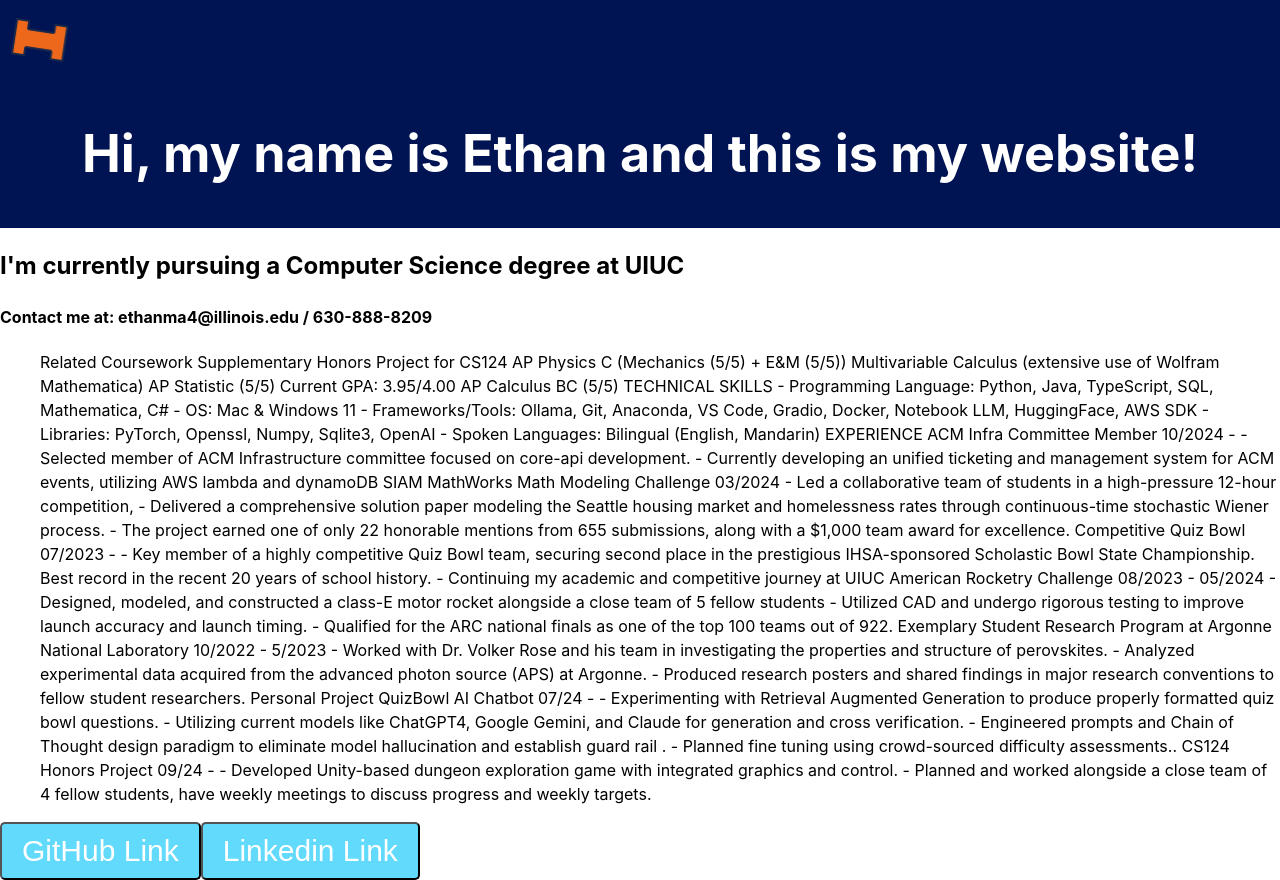
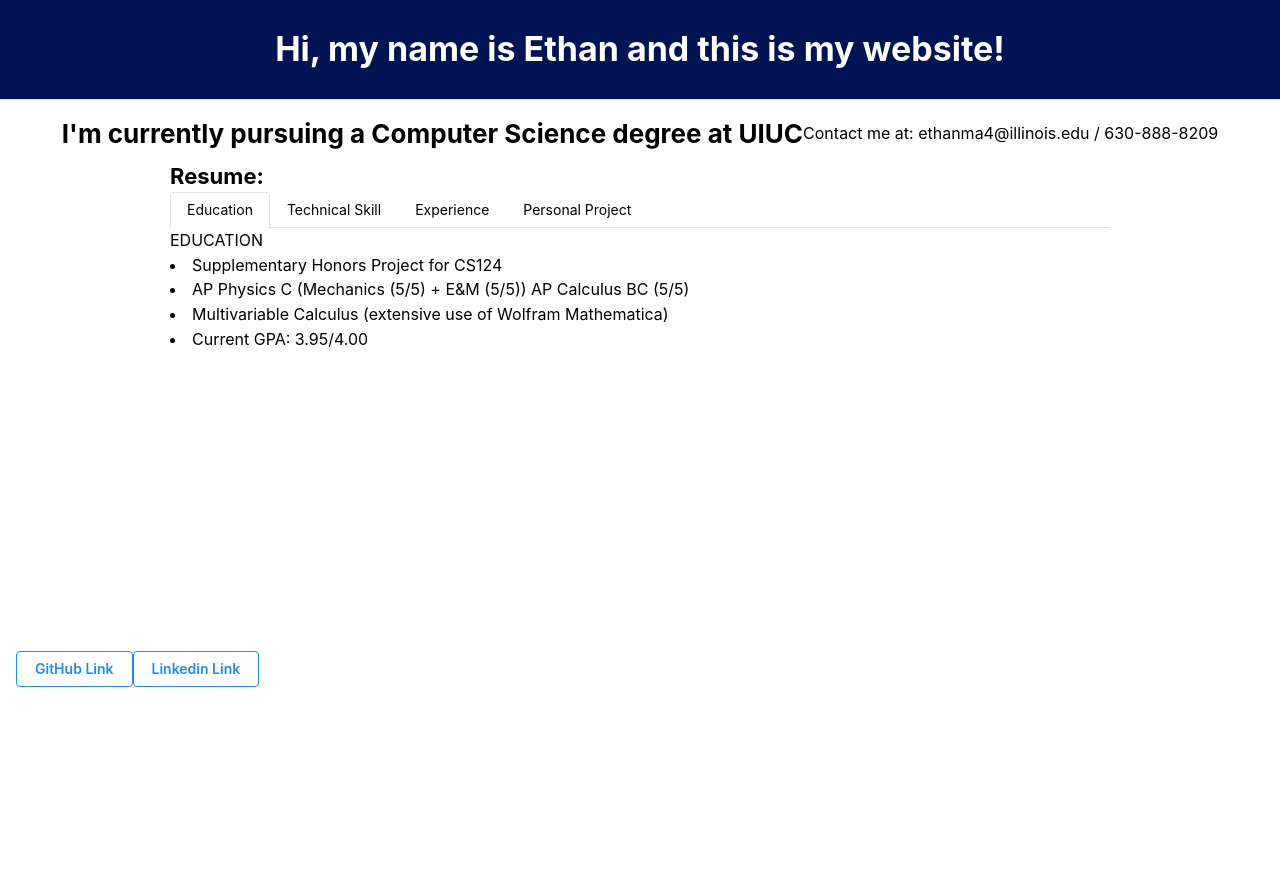
Before and after one commit to EthM370/ethm370.github.io, a React (Create React App) app in the folder webcity/: page / in a window 1280 px wide. After the commit the page ends 800 px from the top, so only its background shows below. Built offline with nearby package versions, Linux system fonts and the light colour scheme.

Commit message:
New Layout

```diff
--- a/webcity/src/App.css
+++ b/webcity/src/App.css
@@ -1,10 +1,3 @@
-body {
-  margin: 0; /* Remove default margin */
-  line-height: 1.5; /* Improve legibility */
-  align-items: center;
-  justify-content: center;
-  flex-direction: column;
-}
 
 .App-logo {
   height: 10vmin;
@@ -19,14 +12,6 @@
   }
 }
 
-.App-container {
-  margin-left: auto;
-  margin-right: auto;
-  width: auto;
-  display: flex;
-  justify-content: center;
-  align-items: center;
-}
 
 
 .App-header {
@@ -41,15 +26,6 @@
 }
 
 
-.linkButton {
-  padding: 10px 20px;
-  border-radius: 5px;
-  background-color: #61dafb;
-  transition: background-color 0.3s;
-  color: white;
-  font-size: 30px;
-}
-
 
 @keyframes App-logo-spin {
   from {
--- a/webcity/src/App.tsx
+++ b/webcity/src/App.tsx
@@ -1,7 +1,9 @@
 import React from 'react';
 import logo from './image.png';
-import { MantineProvider, Group, List, Skeleton, Button, Title, SimpleGrid, Flex, AppShell, Container, Center, Box} from '@mantine/core';
-import './App.css';
+import { MantineProvider, Tabs, List, Center, Button, Title, Flex, AppShell, Container} from '@mantine/core';
+import '@mantine/core/styles.css'
+import './App.css'
+import { ListFormat } from 'typescript';
 
 
 function App() {
@@ -11,77 +13,102 @@
 
   return (
     <MantineProvider>
-
       <AppShell
-        header={{ height: '10px'}}
-        navbar={{
-          width: 300,
-          breakpoint: 'sm',
-        }}
+        header={{ height: '100px' }}
         padding="md"
       >
       <AppShell.Header className="App-header">
-        <img src={logo} className="App-logo" alt="logo" />
-        <Title order={1}>Hi, my name is Ethan and this is my website!</Title>
+
+        <Title order={1} left={logo}>Hi, my name is Ethan and this is my website!</Title>
       </AppShell.Header>
-      <div className="App-container">
         <AppShell.Main>
+            <Center>
               <Title order={2}>I'm currently pursuing a Computer Science degree at UIUC</Title>
-            <Container>
-              <Title order={4}> Contact me at: ethanma4@illinois.edu / 630-888-8209 </Title>
-            </Container>
+              Contact me at: ethanma4@illinois.edu / 630-888-8209
+            </Center>
+
+            <Container style={{ height: '500px', alignItems: 'center', justifyContent: 'center', padding:"10px" }} >
+            <Title order={3}>Resume:</Title>
+            <Tabs defaultValue="education" variant="outline">
+              <Tabs.List>
+                <Tabs.Tab value="education">
+                  Education
+                </Tabs.Tab>
+                <Tabs.Tab value="skill">
+                  Technical Skill
+                </Tabs.Tab>
+                <Tabs.Tab value="experience">
+                  Experience
+                </Tabs.Tab>
+                <Tabs.Tab value="pp">
+                  Personal Project
+                </Tabs.Tab>
+              </Tabs.List>
+              <Tabs.Panel value="education">
+              EDUCATION
                 <List>
-
-            Related Coursework
-            Supplementary Honors Project for CS124 AP Physics C (Mechanics (5/5) + E&M (5/5)) Multivariable Calculus (extensive use of Wolfram Mathematica) AP Statistic (5/5)
-            Current GPA: 3.95/4.00 AP Calculus BC (5/5)
-
+                  <List.Item>Supplementary Honors Project for CS124 </List.Item>
+                  <List.Item>AP Physics C (Mechanics (5/5) + E&M (5/5)) AP Calculus BC (5/5) </List.Item>
+                  <List.Item>Multivariable Calculus (extensive use of Wolfram Mathematica) </List.Item>
+                  <List.Item>Current GPA: 3.95/4.00 </List.Item>
+                </List>
+              </Tabs.Panel>
+              <Tabs.Panel value="skill">
               TECHNICAL SKILLS
-            - Programming Language: Python, Java, TypeScript, SQL, Mathematica, C#
-            - OS: Mac & Windows 11
-            - Frameworks/Tools: Ollama, Git, Anaconda, VS Code, Gradio, Docker, Notebook LLM, HuggingFace, AWS SDK
-            - Libraries: PyTorch, Openssl, Numpy, Sqlite3, OpenAI
-            - Spoken Languages: Bilingual (English, Mandarin)
-
-            EXPERIENCE
-            ACM Infra Committee Member 10/2024 -
+                <List>
+                  <List.Item>- Programming Language: Python, Java, TypeScript, SQL, Mathematica, C#</List.Item>
+                  <List.Item>- OS: Mac & Windows 11</List.Item>
+                  <List.Item>- Frameworks/Tools: Ollama, Git, Anaconda, VS Code, Gradio, Docker, Notebook LLM, HuggingFace, AWS SDK </List.Item>
+                  <List.Item>- Libraries: PyTorch, Openssl, Numpy, Sqlite3, OpenAI </List.Item>
+                  <List.Item>- Spoken Languages: Bilingual (English, Mandarin)</List.Item>
+                </List>
+              </Tabs.Panel>
+              <Tabs.Panel value="experience">
+              EXPERIENCES
+                <List>
+                  <List.Item>ACM Infra Committee Member 10/2024 -
                     - Selected member of ACM Infrastructure committee focused on core-api development.
-            - Currently developing an unified ticketing and management system for ACM events, utilizing AWS lambda and dynamoDB
-            SIAM MathWorks Math Modeling Challenge 03/2024
+                    - Currently developing an unified ticketing and management system for ACM events, utilizing AWS lambda and dynamoDB</List.Item>
+                  <List.Item>  SIAM MathWorks Math Modeling Challenge 03/2024
                     - Led a collaborative team of students in a high-pressure 12-hour competition,
-            - Delivered a comprehensive solution paper modeling the Seattle housing market and homelessness rates through continuous-time
-            stochastic Wiener process.
+                    - Delivered a comprehensive solution paper modeling the Seattle housing market and homelessness rates through continuous-time stochastic Wiener process.</List.Item>
                     - The project earned one of only 22 honorable mentions from 655 submissions, along with a $1,000 team award for excellence.
-            Competitive Quiz Bowl 07/2023 -
+                  <List.Item> Competitive Quiz Bowl 07/2023 -
                     - Key member of a highly competitive Quiz Bowl team, securing second place in the prestigious IHSA-sponsored Scholastic Bowl State Championship. Best record in the recent 20 years of school history.
-            - Continuing my academic and competitive journey at UIUC
-            American Rocketry Challenge 08/2023 - 05/2024
+                    - Continuing my academic and competitive journey at UIUC</List.Item>
+                  <List.Item>American Rocketry Challenge 08/2023 - 05/2024
                     - Designed, modeled, and constructed a class-E motor rocket alongside a close team of 5 fellow students
                     - Utilized CAD and undergo rigorous testing to improve launch accuracy and launch timing.
-            - Qualified for the ARC national finals as one of the top 100 teams out of 922.
-            Exemplary Student Research Program at Argonne National Laboratory 10/2022 - 5/2023
+                    - Qualified for the ARC national finals as one of the top 100 teams out of 922.</List.Item>
+                  <List.Item> Exemplary Student Research Program at Argonne National Laboratory 10/2022 - 5/2023
                     - Worked with Dr. Volker Rose and his team in investigating the properties and structure of perovskites.
                     - Analyzed experimental data acquired from the advanced photon source (APS) at Argonne.
-            - Produced research posters and shared findings in major research conventions to fellow student researchers.
-
-            Personal Project
-            QuizBowl AI Chatbot 07/24 -
+                    - Produced research posters and shared findings in major research conventions to fellow student researchers.</List.Item>
+                </List>
+              </Tabs.Panel>
+              <Tabs.Panel value="pp">
+              PERSONAL PROJECTS
+                  <List>
+                    <List.Item>QuizBowl AI Chatbot 07/24 -
                       - Experimenting with Retrieval Augmented Generation to produce properly formatted quiz bowl questions.
                       - Utilizing current models like ChatGPT4, Google Gemini, and Claude for generation and cross verification.
                       - Engineered prompts and Chain of Thought design paradigm to eliminate model hallucination and establish guard rail .
-            - Planned fine tuning using crowd-sourced difficulty assessments..
-            CS124 Honors Project 09/24 -
+                      - Planned fine tuning using crowd-sourced difficulty assessments..</List.Item>
+                    <List.Item>CS124 Honors Project 09/24 -
                       - Developed Unity-based dungeon exploration game with integrated graphics and control.
-            - Planned and worked alongside a close team of 4 fellow students, have weekly meetings to discuss progress and weekly targets.
+                      - Planned and worked alongside a close team of 4 fellow students, have weekly meetings to discuss progress and weekly targets. </List.Item>
+                    <List.Item> This Website !!!</List.Item>
                   </List>
-            <Button className="linkButton" onClick={() => {handleButtonRedirect("https://github.com/EthM370")}}>
+              </Tabs.Panel>
+            </Tabs>
+            </Container>
+            <Button variant="outline" onClick={() => {handleButtonRedirect("https://github.com/EthM370")}}>
               GitHub Link
             </Button>
-            <Button className="linkButton" onClick={() => {handleButtonRedirect("https://www.linkedin.com/in/ethan-ma-8207a6327")}}>
+            <Button variant="outline" onClick={() => {handleButtonRedirect("https://www.linkedin.com/in/ethan-ma-8207a6327")}}>
               Linkedin Link
             </Button>
         </AppShell.Main>
-        </div>
       </AppShell>
     </MantineProvider>
     );
```
Lines whose indentation alone changed are shown as unchanged.
